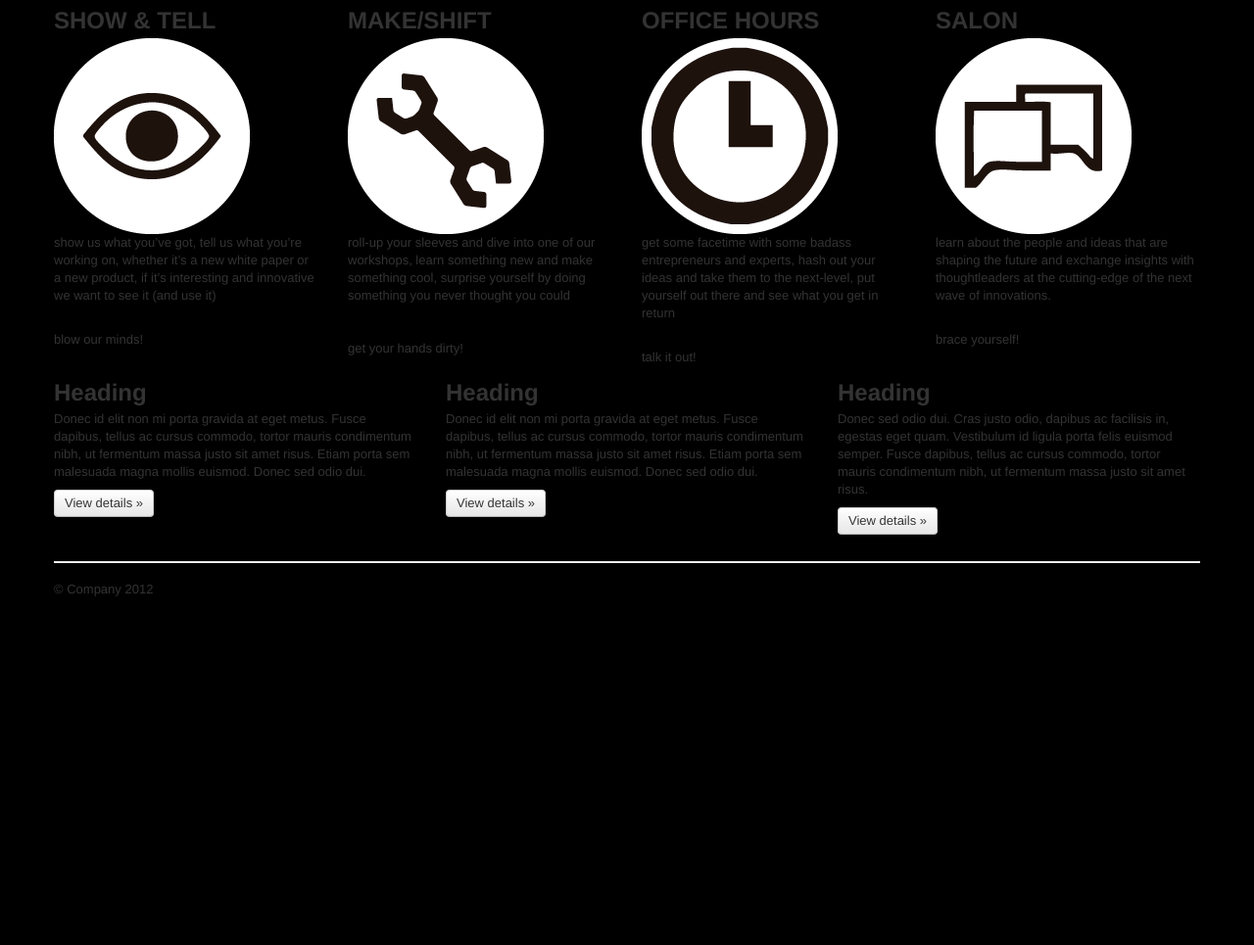
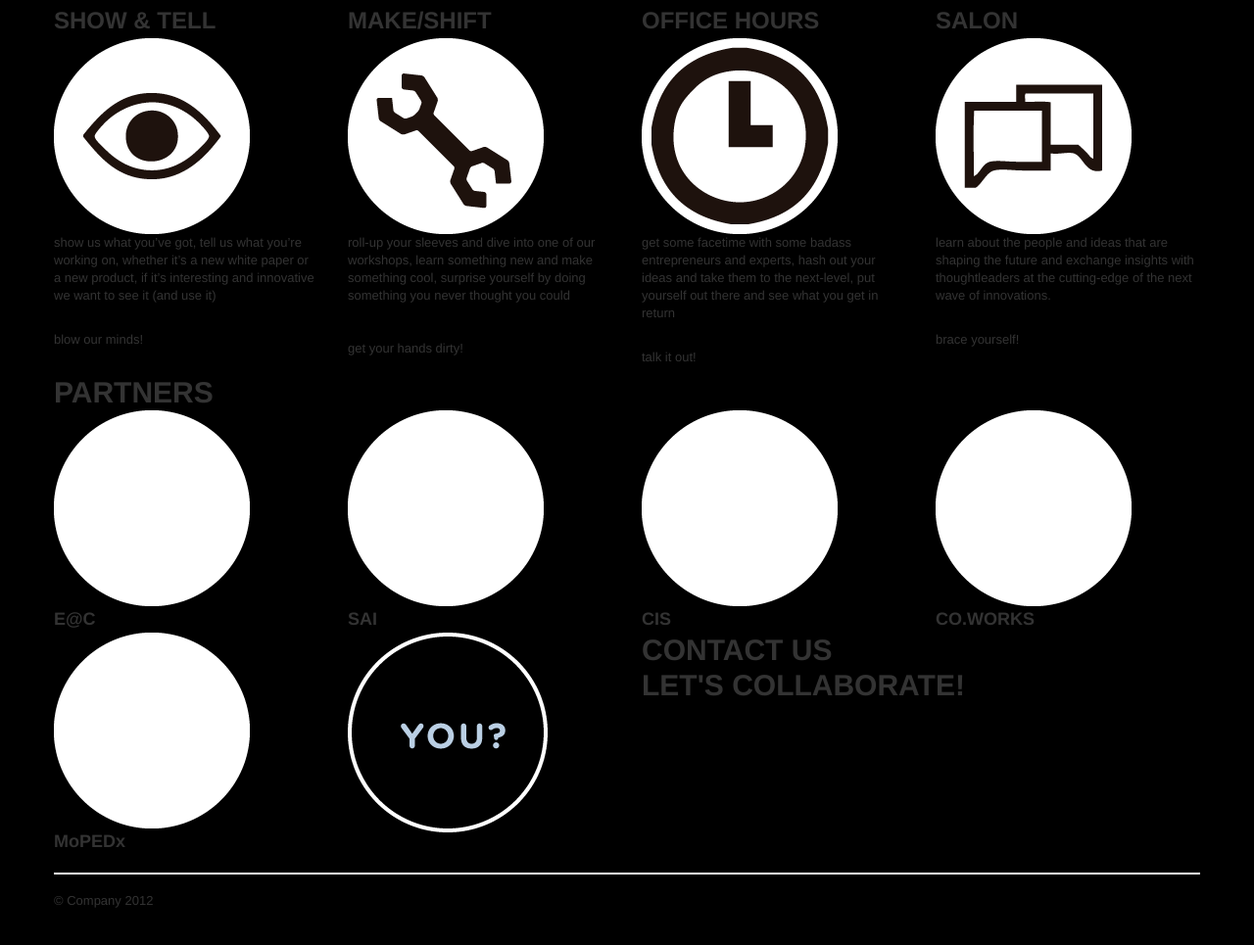
Before and after one commit to sohan/Popup-Shop, a plain HTML site: page index.html in a window 1280 px wide. Shown: the part 451-1416 px from the top of the page at 98% size. Before the commit the page ends 1111 px from the top, so only its background shows below. Drawn offline with Linux system fonts and the light colour scheme.

Commit message:
partners

```diff
--- a/index.html
+++ b/index.html
@@ -165,23 +165,43 @@ IN OPERATION FROM:</br>
         </div>
       </div>
 
-      <!-- Example row of columns -->
-      <div class="row">
-        <div class="span4">
-          <h2>Heading</h2>
-           <p>Donec id elit non mi porta gravida at eget metus. Fusce dapibus, tellus ac cursus commodo, tortor mauris condimentum nibh, ut fermentum massa justo sit amet risus. Etiam porta sem malesuada magna mollis euismod. Donec sed odio dui. </p>
-          <p><a class="btn" href="#">View details &raquo;</a></p>
-        </div>
-        <div class="span4">
-          <h2>Heading</h2>
-           <p>Donec id elit non mi porta gravida at eget metus. Fusce dapibus, tellus ac cursus commodo, tortor mauris condimentum nibh, ut fermentum massa justo sit amet risus. Etiam porta sem malesuada magna mollis euismod. Donec sed odio dui. </p>
-          <p><a class="btn" href="#">View details &raquo;</a></p>
-       </div>
-        <div class="span4">
-          <h2>Heading</h2>
-          <p>Donec sed odio dui. Cras justo odio, dapibus ac facilisis in, egestas eget quam. Vestibulum id ligula porta felis euismod semper. Fusce dapibus, tellus ac cursus commodo, tortor mauris condimentum nibh, ut fermentum massa justo sit amet risus.</p>
-          <p><a class="btn" href="#">View details &raquo;</a></p>
-        </div>
+      <div id="partners" class="row-fluid">
+        <div class="span12">
+          <div class="row-fluid">
+            <h1> PARTNERS </h1>
+          </div>
+          <div class="row-fluid">
+            <div class="span3">
+              <img src="static/img/partner-blank.png">
+              <h3> E@C </h3>
+            </div>
+            <div class="span3">
+              <img src="static/img/partner-blank.png">
+              <h3> SAI </h3>
+            </div>
+            <div class="span3">
+              <img src="static/img/partner-blank.png">
+              <h3> CIS </h3>
+            </div>
+            <div class="span3">
+              <img src="static/img/partner-blank.png">
+              <h3> CO.WORKS </h3>
+            </div>
+          </div>
+          <div class="row-fluid">
+            <div class="span3">
+              <img src="static/img/partner-blank.png">
+              <h3> MoPEDx </h3>
+            </div>
+            <div class="span3">
+              <img src="static/img/you-question.png">
+            </div>
+            <div class="span6">
+              <h1> CONTACT US </h1>
+              <h1> LET'S COLLABORATE! </h1>
+            </div>
+          </div>
+        <div>
       </div>
 
       <hr>
```
Also changed, not shown: static/img/partner-blank.png (added), static/img/you-question.png (added).
